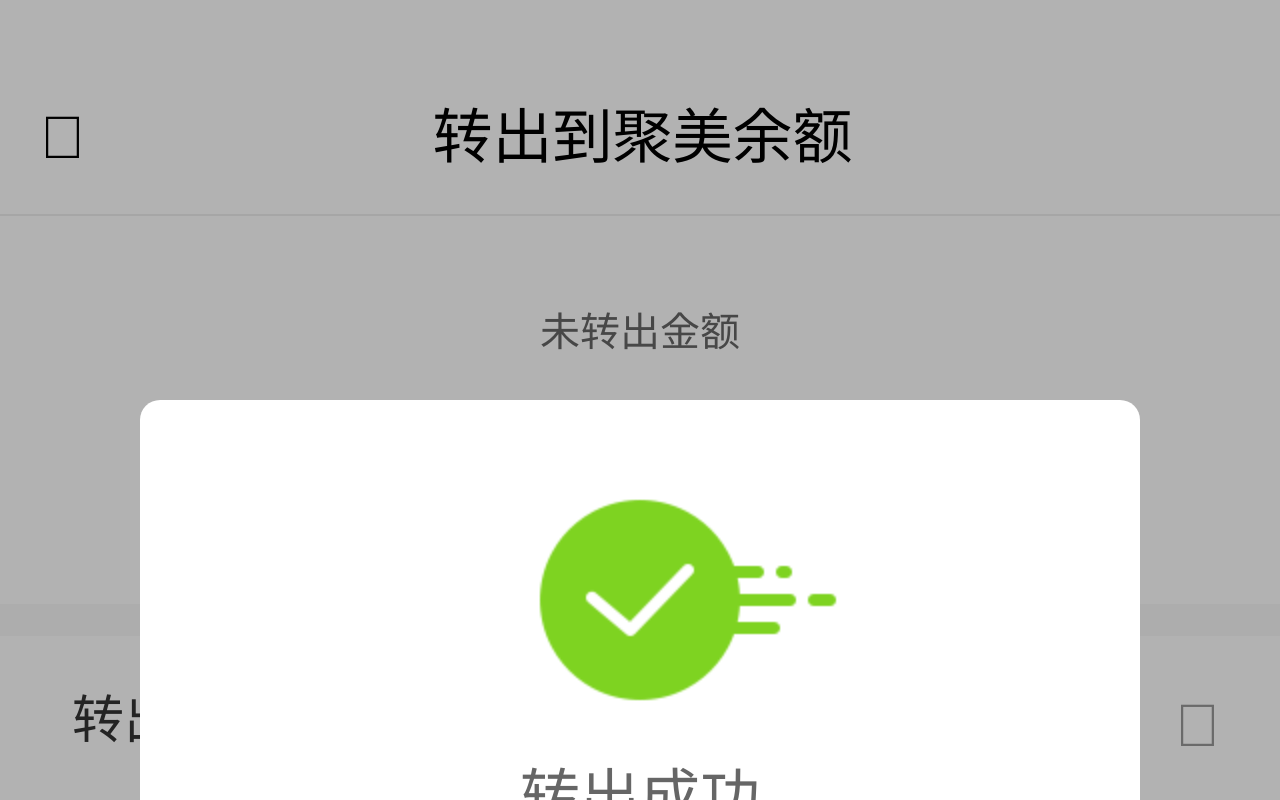
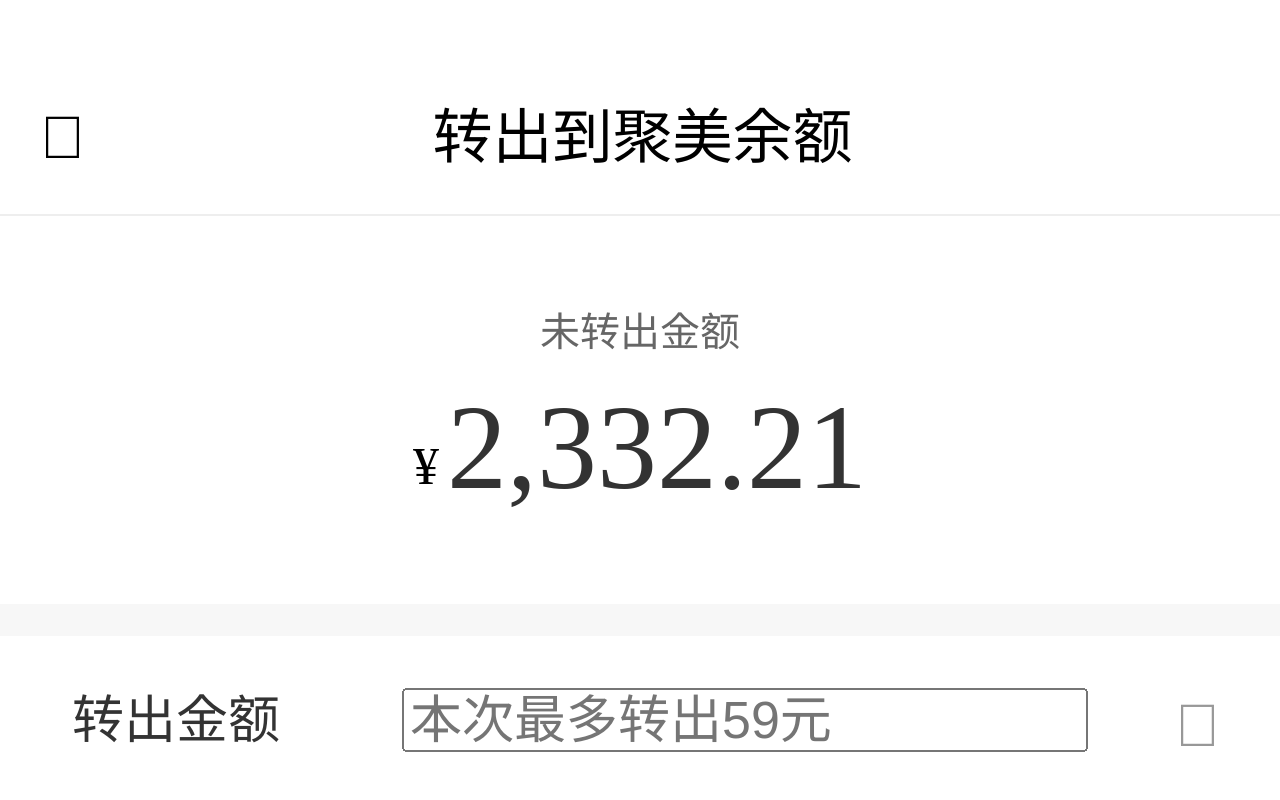
Before and after one commit to tsaowe/shequ, a website: page html/export.html in a window 1280 px wide. Shown: the top 800 px of the page. Drawn offline with Linux system fonts and the light colour scheme; a web font is replaced by a local one.

Commit message:
display none

```diff
--- a/css/export.scss
+++ b/css/export.scss
@@ -196,7 +196,7 @@
     top:0;
     left: 0;
     overflow: hidden;
-    .dialog {
+    .dialog-ok {
       height: 410px;
       width:500px;
       background: #ffffff;
--- a/html/export.html
+++ b/html/export.html
@@ -67,8 +67,9 @@
         </div>
 
 
-        <div class="modal">
-            <div class="dialog">
+        <!--todo 显示-->
+        <div class="modal" style="display: none;">
+            <div class="dialog-ok">
                 <div class="gap1"></div>
                 <div class="ok"></div>
                 <div class="gap2"></div>
```
Also changed, not shown: css/export.css.
